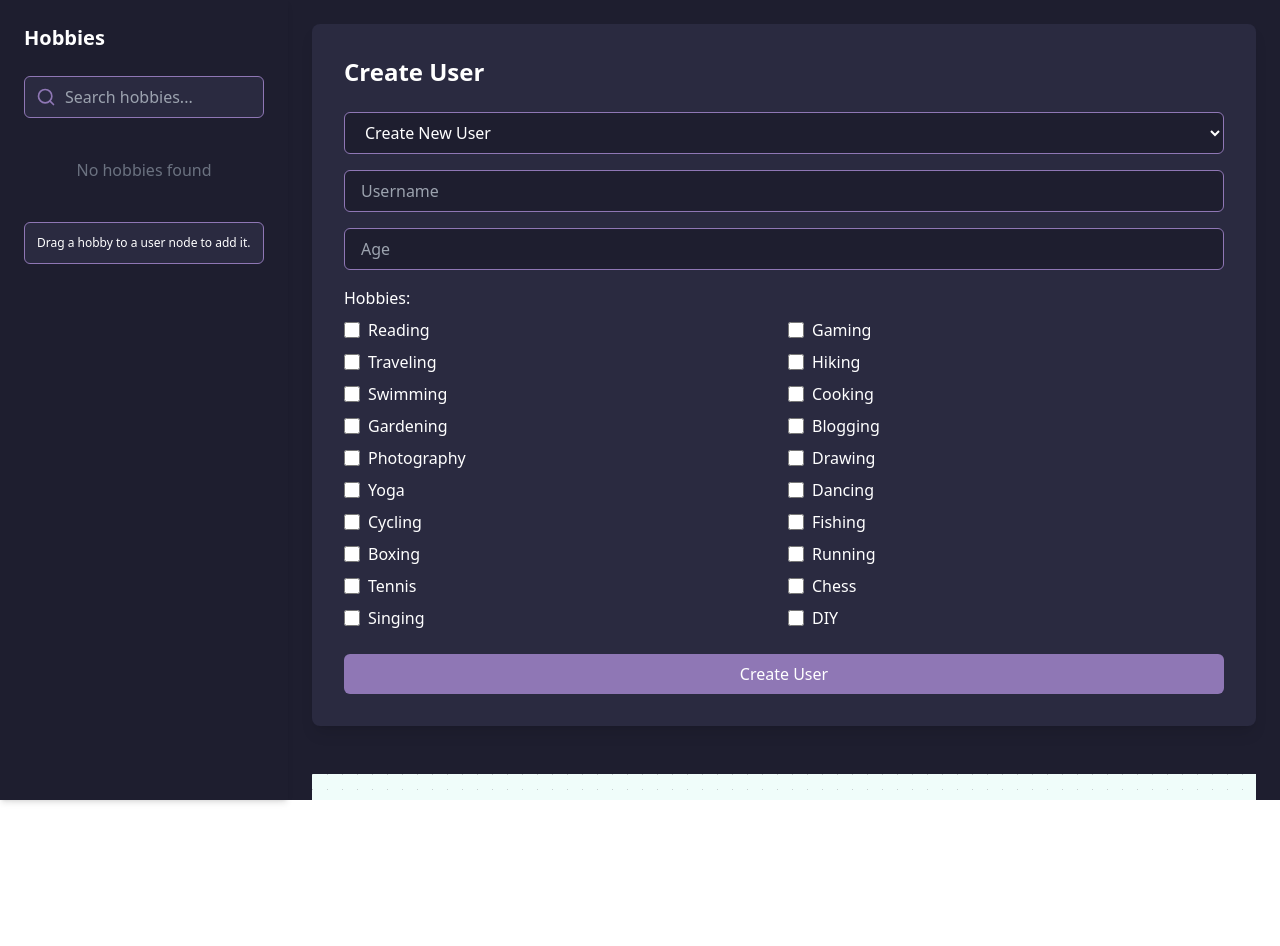
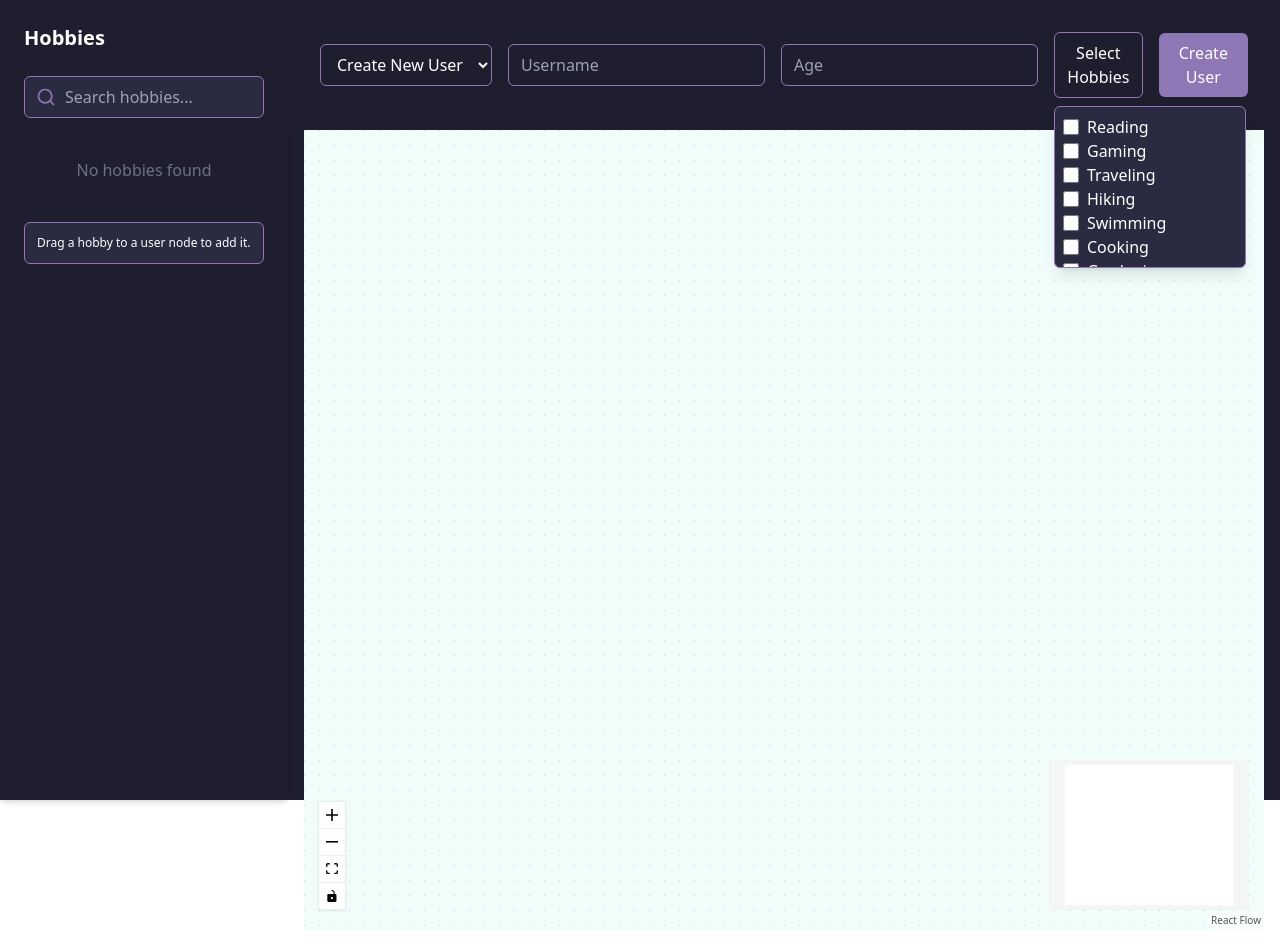
Before and after one commit to shankarjatin/Cybernauts_Jatin_shankar, a React (Vite) app in the folder frontend/: page / in a window 1280 px wide. Before the commit the page ends 800 px from the top, so only its background shows below. Built offline with nearby package versions, Linux system fonts and the light colour scheme.

Commit message:
form fixes

```diff
--- a/frontend/src/App.tsx
+++ b/frontend/src/App.tsx
@@ -14,12 +14,12 @@ const App = () => {
         <Sidebar />
 
         {/* Main Content */}
-        <div className="flex-1 flex flex-col overflow-y-auto">
-          <div className="p-6">
+        <div className="flex-1 flex flex-col">
+          <div className="p-4 bg-[#1E1E2F] z-10 relative">
             {/* User Form */}
-            <UserForm />
+            <UserForm compact={true} />
           </div>
-          <div className="flex-1 p-6">
+          <div className="flex-1 p-4 -mt-4">
             {/* Visualization */}
             <MainVisualization />
           </div>
--- a/frontend/src/components/UserForm.tsx
+++ b/frontend/src/components/UserForm.tsx
@@ -4,7 +4,11 @@ import { createUser, updateUser } from "../services/api";
 import { RootState } from "../redux/store";
 import { setUsers } from "../redux/userSlice";
 
-const UserForm = () => {
+interface UserFormProps {
+  compact?: boolean;
+}
+
+const UserForm: React.FC<UserFormProps> = ({ compact = false }) => {
   const dispatch = useDispatch();
   const users = useSelector((state: RootState) => state.users.users);
   const [selectedUserId, setSelectedUserId] = useState("");
@@ -103,16 +107,20 @@ const UserForm = () => {
   };
 
   return (
-    <div className="bg-[#2A2A40] shadow-lg rounded-lg p-8">
-      <h2 className="text-2xl font-bold text-[#FFFFFF] mb-6">
-        {isEditing ? "Edit User" : "Create User"}
-      </h2>
-      <form onSubmit={handleSubmit}>
-        <div className="mb-4">
+    <div
+      className={`${
+        compact ? "bg-transparent" : "bg-[#2A2A40] shadow-lg"
+      } rounded-lg p-4`}
+    >
+      <form
+        onSubmit={handleSubmit}
+        className="flex items-center space-x-4"
+      >
+        {/* Select User for Edit */}
         <select
           value={selectedUserId}
           onChange={(e) => setSelectedUserId(e.target.value)}
-            className="w-full px-4 py-2 border border-[#8F77B5] bg-[#1E1E2F] text-[#FFFFFF] rounded-md focus:outline-none focus:ring-2 focus:ring-[#8F77B5]"
+          className="px-3 py-2 border border-[#8F77B5] bg-[#1E1E2F] text-[#FFFFFF] rounded-md focus:outline-none focus:ring-2 focus:ring-[#8F77B5]"
         >
           <option value="">Create New User</option>
           {users.map((user) => (
@@ -121,8 +129,8 @@ const UserForm = () => {
             </option>
           ))}
         </select>
-        </div>
-        <div className="mb-4">
+
+        {/* Username Input */}
         <input
           type="text"
           name="username"
@@ -131,11 +139,11 @@ const UserForm = () => {
           onChange={(e) =>
             setUserDetails({ ...userDetails, username: e.target.value })
           }
-            className="w-full px-4 py-2 border border-[#8F77B5] bg-[#1E1E2F] text-[#FFFFFF] rounded-md focus:outline-none focus:ring-2 focus:ring-[#8F77B5]"
+          className="px-3 py-2 border border-[#8F77B5] bg-[#1E1E2F] text-[#FFFFFF] rounded-md focus:outline-none focus:ring-2 focus:ring-[#8F77B5]"
           required
         />
-        </div>
-        <div className="mb-4">
+
+        {/* Age Input */}
         <input
           type="number"
           name="age"
@@ -144,15 +152,22 @@ const UserForm = () => {
           onChange={(e) =>
             setUserDetails({ ...userDetails, age: e.target.value })
           }
-            className="w-full px-4 py-2 border border-[#8F77B5] bg-[#1E1E2F] text-[#FFFFFF] rounded-md focus:outline-none focus:ring-2 focus:ring-[#8F77B5]"
+          className="px-3 py-2 border border-[#8F77B5] bg-[#1E1E2F] text-[#FFFFFF] rounded-md focus:outline-none focus:ring-2 focus:ring-[#8F77B5]"
           required
         />
-        </div>
-        <div className="mb-6">
-          <label className="block text-[#FFFFFF] mb-2">Hobbies:</label>
-          <div className="grid grid-cols-2 gap-2">
+
+        {/* Hobbies Dropdown */}
+        <div className="relative">
+          <button
+            type="button"
+            className="px-3 py-2 border border-[#8F77B5] bg-[#1E1E2F] text-[#FFFFFF] rounded-md focus:outline-none focus:ring-2 focus:ring-[#8F77B5]"
+          >
+            Select Hobbies
+          </button>
+          <div className="absolute mt-2 bg-[#2A2A40] border border-[#8F77B5] rounded-md shadow-lg w-48">
+            <ul className="p-2 max-h-40 overflow-y-auto">
               {hobbyOptions.map((hobby) => (
-              <label key={hobby} className="flex items-center space-x-2">
+                <li key={hobby} className="flex items-center space-x-2">
                   <input
                     type="checkbox"
                     checked={userDetails.hobbies.includes(hobby)}
@@ -160,13 +175,16 @@ const UserForm = () => {
                     className="h-4 w-4 text-[#8F77B5] focus:ring-[#8F77B5]"
                   />
                   <span className="text-[#FFFFFF]">{hobby}</span>
-              </label>
+                </li>
               ))}
+            </ul>
           </div>
         </div>
+
+        {/* Submit Button */}
         <button
           type="submit"
-          className="w-full py-2 bg-[#8F77B5] text-[#FFFFFF] rounded-md hover:bg-[#A8A3D1] focus:outline-none focus:ring-2 focus:ring-[#A8A3D1]"
+          className="px-4 py-2 bg-[#8F77B5] text-[#FFFFFF] rounded-md hover:bg-[#A8A3D1] focus:outline-none focus:ring-2 focus:ring-[#A8A3D1]"
         >
           {isEditing ? "Update User" : "Create User"}
         </button>
```
Lines whose indentation alone changed are shown as unchanged.
